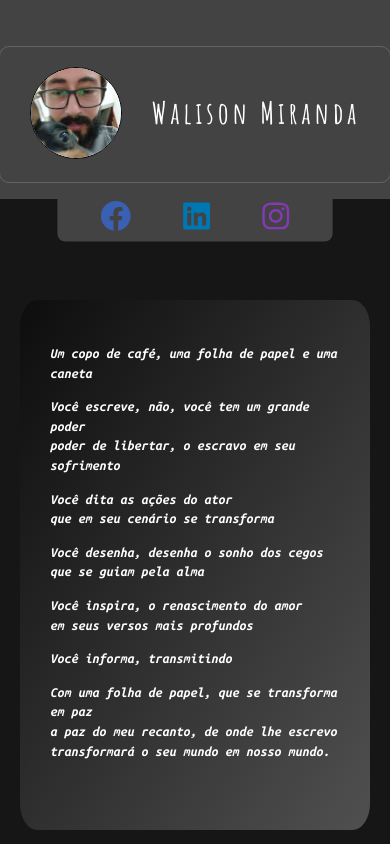
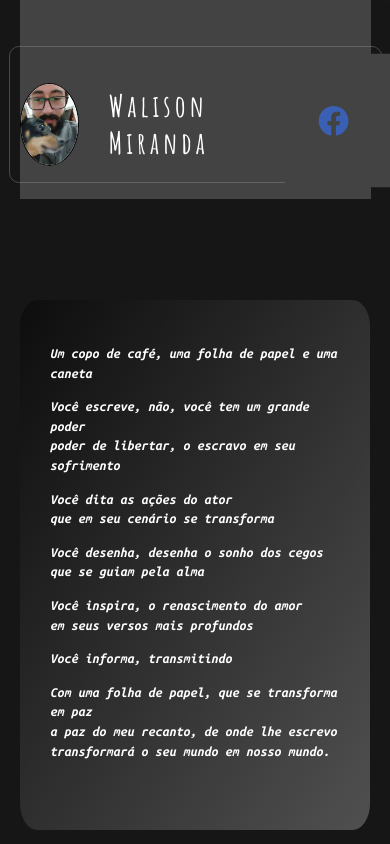
Before and after one commit to WalisonMiranda/Pagina-Poesias, a React (Create React App) app: page / in a window 390 px wide. Shown: the top 844 px of the page. Built offline with nearby package versions, Linux system fonts and the light colour scheme.

Commit message:
Update style.css

```diff
--- a/src/components/header/style.css
+++ b/src/components/header/style.css
@@ -58,35 +58,16 @@
     height: 4px;
 }
 
-@media screen and (max-width: 640px) {
-    .container {
-        margin: 0;
-        width: 100%;
-    }
 
-    .head {
-        display: flex;
-        flex-direction: column;
-        align-items: center;
-        justify-content: center;
-    }
-}
 
-@media screen and (max-width: 480px) {
+@media (max-width: 760px) {
     .container {
         height: 20vh;
         padding-top: 30px;
         border-radius: 0;
         background-color: rgba(67, 67, 67, 1);
-
     }
 
-    .underline {
-        font-size: 36px;
-    }
-}
-
-@media screen and (max-width: 480px) {
     .head {
         justify-content: space-between;
     }
```
